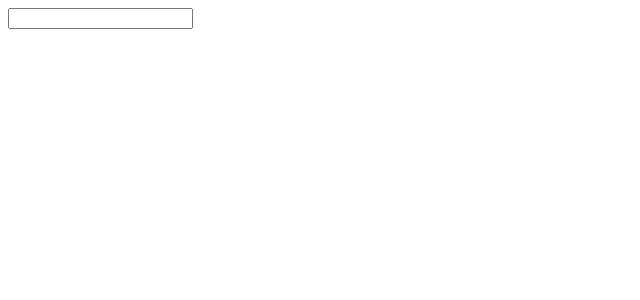
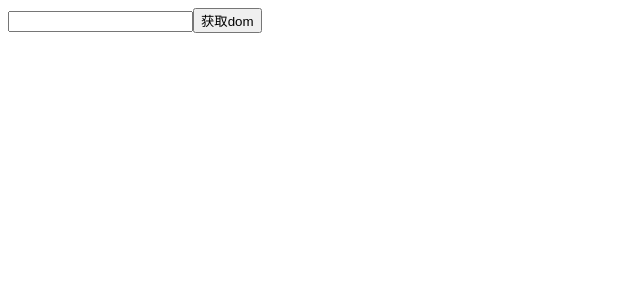
Before and after one commit to Acyco/StudyReact, a React (Create React App) app in the folder react-basic/: page / in a window 1280 px wide. Shown: the top 300 px of the page, without its empty margins (0-640 px from the left). Built offline with nearby package versions, Linux system fonts and the light colour scheme.

Commit message:
React中获取DOM

```diff
--- a/react-basic/src/App.js
+++ b/react-basic/src/App.js
@@ -1,22 +1,24 @@
 // 项目的根组件
 // App -> index.js -> public/index.html
 
-// 1. 声明一个react状态 - useState
-// 2. 核心绑定流程
-//  1）通过value属性绑定react状态
-//  2）绑定onChange事件，通过事件参数e拿到输入框最新的值，反向修改到react状态
-import {useState} from "react";
+// 1. useRef生成ref对象，绑定到dom标签上
+// 2. dom可用时，ref.current获取dom
+// 渲染完毕之后dom生成之后才可用。
+
+import {useRef} from "react";
 
 function App() {
-  const [value, setValue] = useState('')
+
+  const inputRef = useRef(null)
+  const showDom = () => {
+    console.dir(inputRef.current)
+  }
 
     return (
        <div>
          <input
-           type="text"
-           value={value}
-           onChange={(e) => setValue(e.target.value)}
-         />
+           type="text" ref={inputRef} />
+         <button onClick={showDom}>获取dom</button>
         </div>
     );
 }
```
Also changed, not shown: 1 other file (tests, documents, lock files or other folders).
